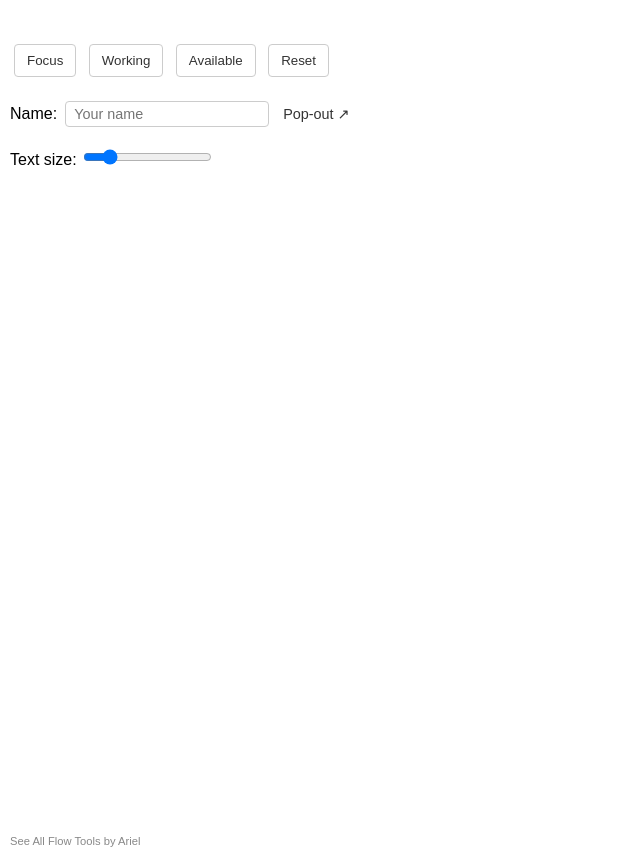
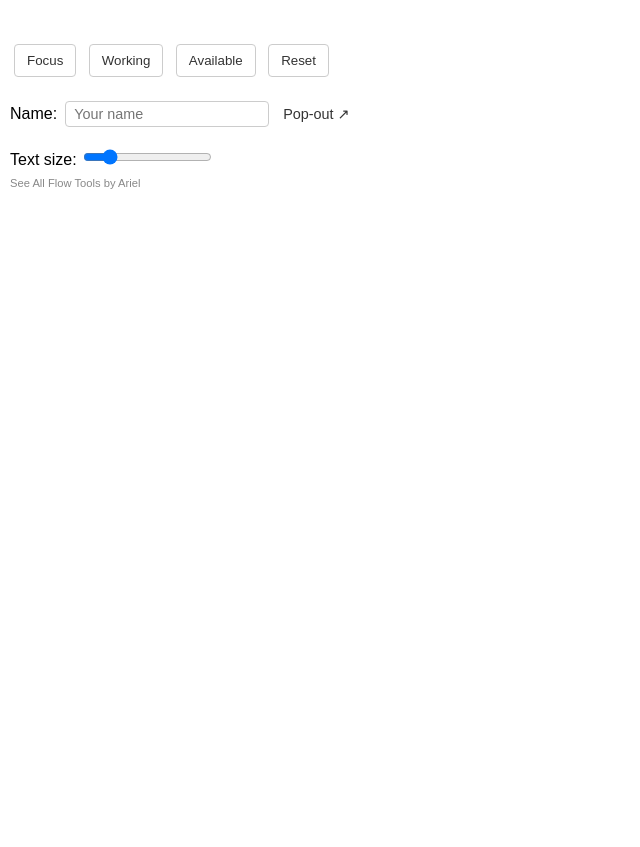
Before and after one commit to hellomynameisariel/worklight, a plain HTML site: page index.html in a window 1280 px wide. Shown: the whole page, without its empty margins (0-640 px from the left). After the commit the page ends 820 px from the top, so only its background shows below. Drawn offline with Linux system fonts and the light colour scheme.

Commit message:
Update index.html

```diff
--- a/index.html
+++ b/index.html
@@ -1,7 +1,7 @@
 <!DOCTYPE html>
 <html>
 <head>
-  <title>WorkLight: Visual Status Cue</title>
+  <title>WorkLight</title>
   <style>
     body {
       margin: 0;
@@ -13,6 +13,8 @@
       padding-top: 20px;
       padding-left: 10px;
       height: 100vh;
+      display: flex;
+      flex-direction: column;
     }
 
     #status-label {
@@ -64,8 +66,7 @@
     .footer-link {
       font-size: 0.7em;
       color: #888;
-      margin-top: 15px;
-      padding-left: 10px;
+      margin-top: 8px;
     }
 
     .footer-link a {
@@ -97,10 +98,10 @@
       <label for="size-slider">Text size:</label>
       <input type="range" id="size-slider" min="12" max="60" value="20" oninput="adjustTextSize(this.value)">
     </div>
-  </div>
 
-  <div class="footer-link">
-    <a href="https://hellomynameisariel.github.io/flowtools/" target="_blank">See All Flow Tools by Ariel</a>
+    <div class="footer-link">
+      <a href="https://hellomynameisariel.github.io/flowtools/" target="_blank">See All Flow Tools by Ariel</a>
+    </div>
   </div>
 
   <script>
```
